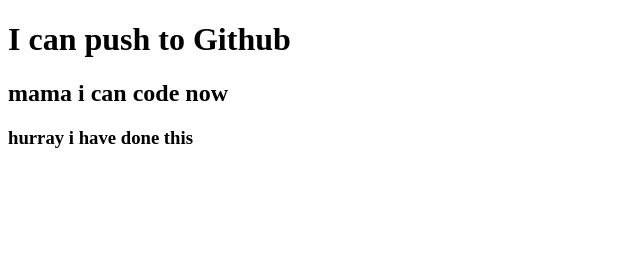
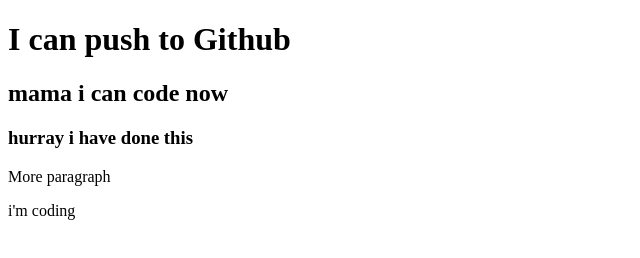
Before and after one commit to Aftab018/my-second-git-repo, a plain HTML site: page index.html in a window 1280 px wide. Shown: the whole page, without its empty margins (0-640 px from the left). Drawn offline with Linux system fonts and the light colour scheme.

Commit message:
styles added

```diff
--- a/index.html
+++ b/index.html
@@ -5,10 +5,13 @@
     <meta http-equiv="X-UA-Compatible" content="IE=edge">
     <meta name="viewport" content="width=device-width, initial-scale=1.0">
     <title>My Second Git Repo</title>
+    <link rel="stylesheet" href="style.css">
 </head>
 <body>
     <h1>I can push to Github</h1>
     <h2>mama i can code now</h2>
     <h3>hurray i have done this</h3>
+    <p>More paragraph</p>
+    <p>i'm coding</p>
 </body>
 </html>
```
Also changed, not shown: style.css (added).
